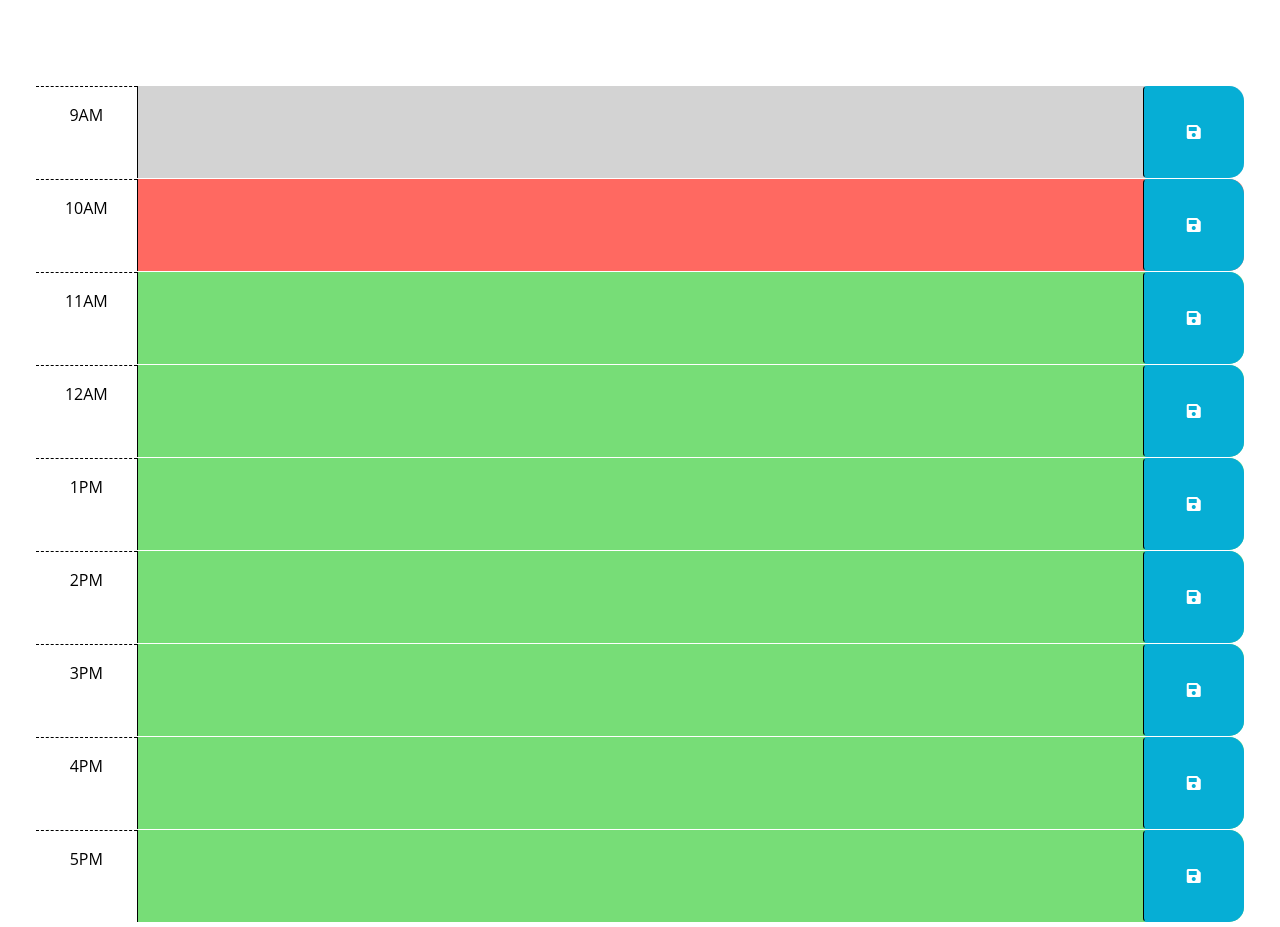
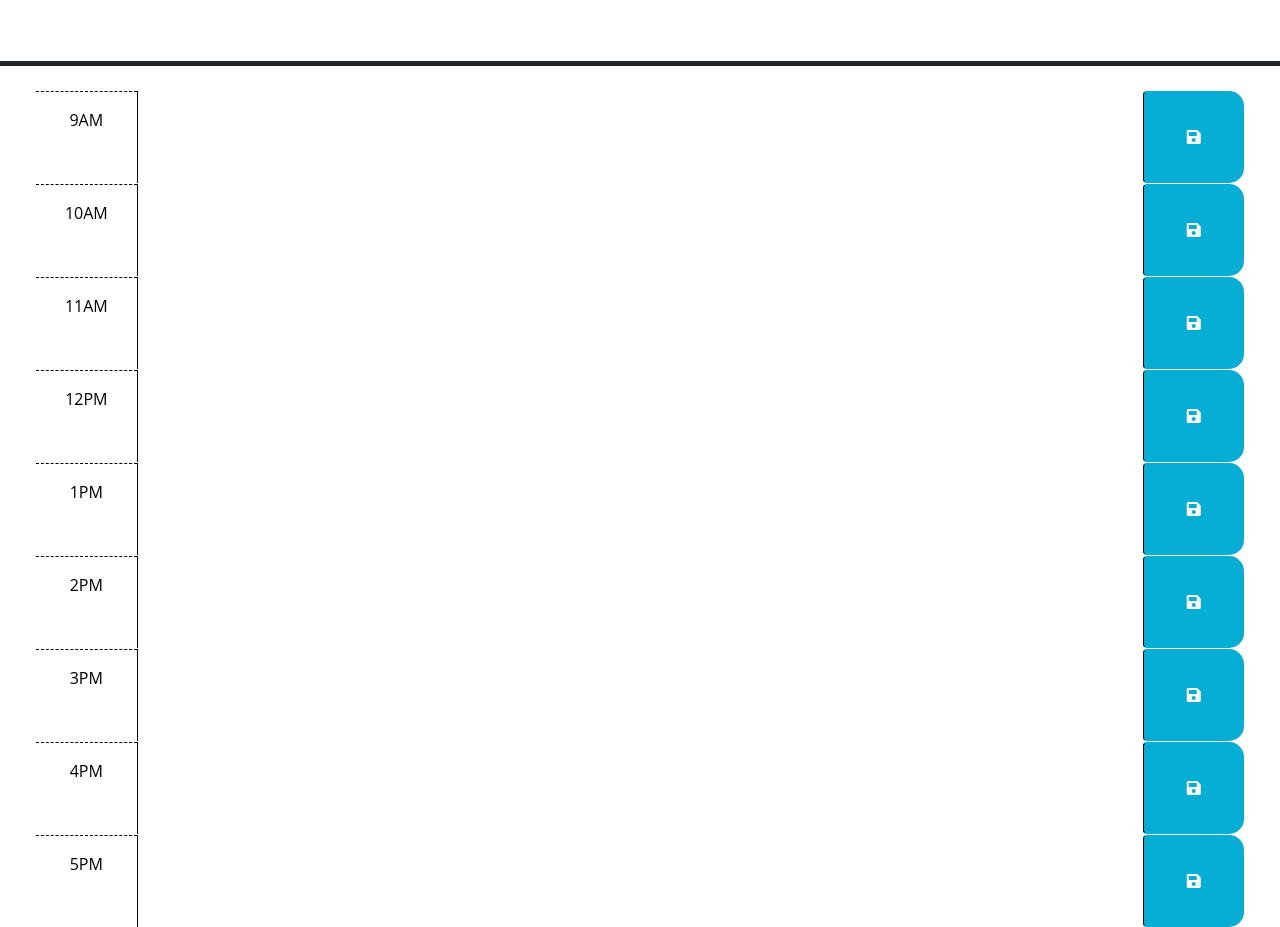
Before and after one commit to Turbdorb/daily-planner, a plain HTML site: page Develop/index.html in a window 1280 px wide. Shown: the part 212-1139 px from the top of the page. Drawn offline with nearby package versions, Linux system fonts and the light colour scheme.

Commit message:
added event listener to saveBtn class and attempted to make the classes update depending on what time it is and changed hour-... ids in html to just nums

```diff
--- a/Develop/index.html
+++ b/Develop/index.html
@@ -26,7 +26,7 @@
 
   <body>
     <!-- TODO: Center the header text using bootstrap layout -->
-    <header class="p-5 mb-4">
+    <header class="p-5 mb-4 text-center border-bottom border-dark border-5">
       <h1 class="display-3">Work Day Scheduler</h1>
       <p class="lead">A simple calendar app for scheduling your work day</p>
       <p id="currentDay" class="lead"></p>
@@ -43,7 +43,7 @@
         -->
 
       <!-- Example of a past time block. The "past" class adds a gray background color. -->
-      <div id="hour-9" class="row time-block past">
+      <div id="hour-9" class="row time-block">
         <div class="col-2 col-md-1 hour text-center py-3">9AM</div>
         <textarea class="col-8 col-md-10 description" rows="3"> </textarea>
         <button class="btn saveBtn col-2 col-md-1" aria-label="save">
@@ -52,7 +52,7 @@
       </div>
 
       <!-- Example of a present time block. The "present" class adds a red background color. -->
-      <div id="hour-10" class="row time-block present">
+      <div id="hour-10" class="row time-block">
         <div class="col-2 col-md-1 hour text-center py-3">10AM</div>
         <textarea class="col-8 col-md-10 description" rows="3"> </textarea>
         <button class="btn saveBtn col-2 col-md-1" aria-label="save">
@@ -60,8 +60,8 @@
         </button>
       </div>
 
-      <!-- Example of a future time block. The "future" class adds a green background color. -->
-      <div id="hour-11" class="row time-block future">
+      <!-- Example of a time block. The "future" class adds a green background color. -->
+      <div id="hour-11" class="row time-block">
         <div class="col-2 col-md-1 hour text-center py-3">11AM</div>
         <textarea class="col-8 col-md-10 description" rows="3"> </textarea>
         <button class="btn saveBtn col-2 col-md-1" aria-label="save">
@@ -69,15 +69,15 @@
         </button>
       </div>
 
-      <div id="hour-12" class="row time-block future">
-        <div class="col-2 col-md-1 hour text-center py-3">12AM</div>
+      <div id="hour-12" class="row time-block">
+        <div class="col-2 col-md-1 hour text-center py-3">12PM</div>
         <textarea class="col-8 col-md-10 description" rows="3"> </textarea>
         <button class="btn saveBtn col-2 col-md-1" aria-label="save">
           <i class="fas fa-save" aria-hidden="true"></i>
         </button>
       </div>
 
-      <div id="hour-13" class="row time-block future">
+      <div id="hour-13" class="row time-block">
         <div class="col-2 col-md-1 hour text-center py-3">1PM</div>
         <textarea class="col-8 col-md-10 description" rows="3"> </textarea>
         <button class="btn saveBtn col-2 col-md-1" aria-label="save">
@@ -85,7 +85,7 @@
         </button>
       </div>
 
-      <div id="hour-14" class="row time-block future">
+      <div id="hour-14" class="row time-block">
         <div class="col-2 col-md-1 hour text-center py-3">2PM</div>
         <textarea class="col-8 col-md-10 description" rows="3"> </textarea>
         <button class="btn saveBtn col-2 col-md-1" aria-label="save">
@@ -93,7 +93,7 @@
         </button>
       </div>
 
-      <div id="hour-15" class="row time-block future">
+      <div id="hour-15" class="row time-block">
         <div class="col-2 col-md-1 hour text-center py-3">3PM</div>
         <textarea class="col-8 col-md-10 description" rows="3"> </textarea>
         <button class="btn saveBtn col-2 col-md-1" aria-label="save">
@@ -101,7 +101,7 @@
         </button>
       </div>
 
-      <div id="hour-16" class="row time-block future">
+      <div id="hour-16" class="row time-block">
         <div class="col-2 col-md-1 hour text-center py-3">4PM</div>
         <textarea class="col-8 col-md-10 description" rows="3"> </textarea>
         <button class="btn saveBtn col-2 col-md-1" aria-label="save">
@@ -109,7 +109,7 @@
         </button>
       </div>
 
-      <div id="hour-17" class="row time-block future">
+      <div id="hour-17" class="row time-block">
         <div class="col-2 col-md-1 hour text-center py-3">5PM</div>
         <textarea class="col-8 col-md-10 description" rows="3"> </textarea>
         <button class="btn saveBtn col-2 col-md-1" aria-label="save">
--- a/Develop/script.js
+++ b/Develop/script.js
@@ -1,25 +1,34 @@
-// Wrap all code that interacts with the DOM in a call to jQuery (ask tutor what previous sentence means) to ensure that
-// the code isn't run until the browser has finished rendering all the elements
-// in the html.
+// function will execute when the DOM is fully loaded
+$(document).ready(function () {
+  // Shows the current date under the title
+  var currentDay = dayjs().format('dddd, MMMM D, YYYY');
+  $('#currentDay').text(currentDay);
 
-
-// Shows the current date under the title
-$('#currentDay').text(dayjs().format('dddd, MMMM D, YYYY'));
-
-$(function () {
   // TODO: Add a listener for click events on the save button. This code should
   // use the id in the containing time-block as a key to save the user input in
   // local storage. HINT: What does `this` reference in the click listener
   // function? How can DOM traversal be used to get the "hour-x" id of the
   // time-block containing the button that was clicked? How might the id be
   // useful when saving the description in local storage?
-  //
+
+  // Button event listener get a variable for what hour it is when clicking the save button and the input on that hour from the user
+  // Also when button is clicked the input for that hour and what hour it is is saved to local storage
+  $('.saveBtn').on('click', function() {
+    var currentHour = $(this).parent().attr('id');
+    var input = $(this).parent().children('textarea').val();
+    console.log(currentHour);
+    console.log(input);
+
+    localStorage.setItem(currentHour, input);
+  })
   // TODO: Add code to apply the past, present, or future class to each time
   // block by comparing the id to the current hour. HINTS: How can the id
   // attribute of each time-block be used to conditionally add or remove the
   // past, present, and future classes? How can Day.js be used to get the
   // current hour in 24-hour time?
-  //
+  $('.time-block').each(function() {
+
+  })
   // TODO: Add code to get any user input that was saved in localStorage and set
   // the values of the corresponding textarea elements. HINT: How can the id
   // attribute of each time-block be used to do this?
```
